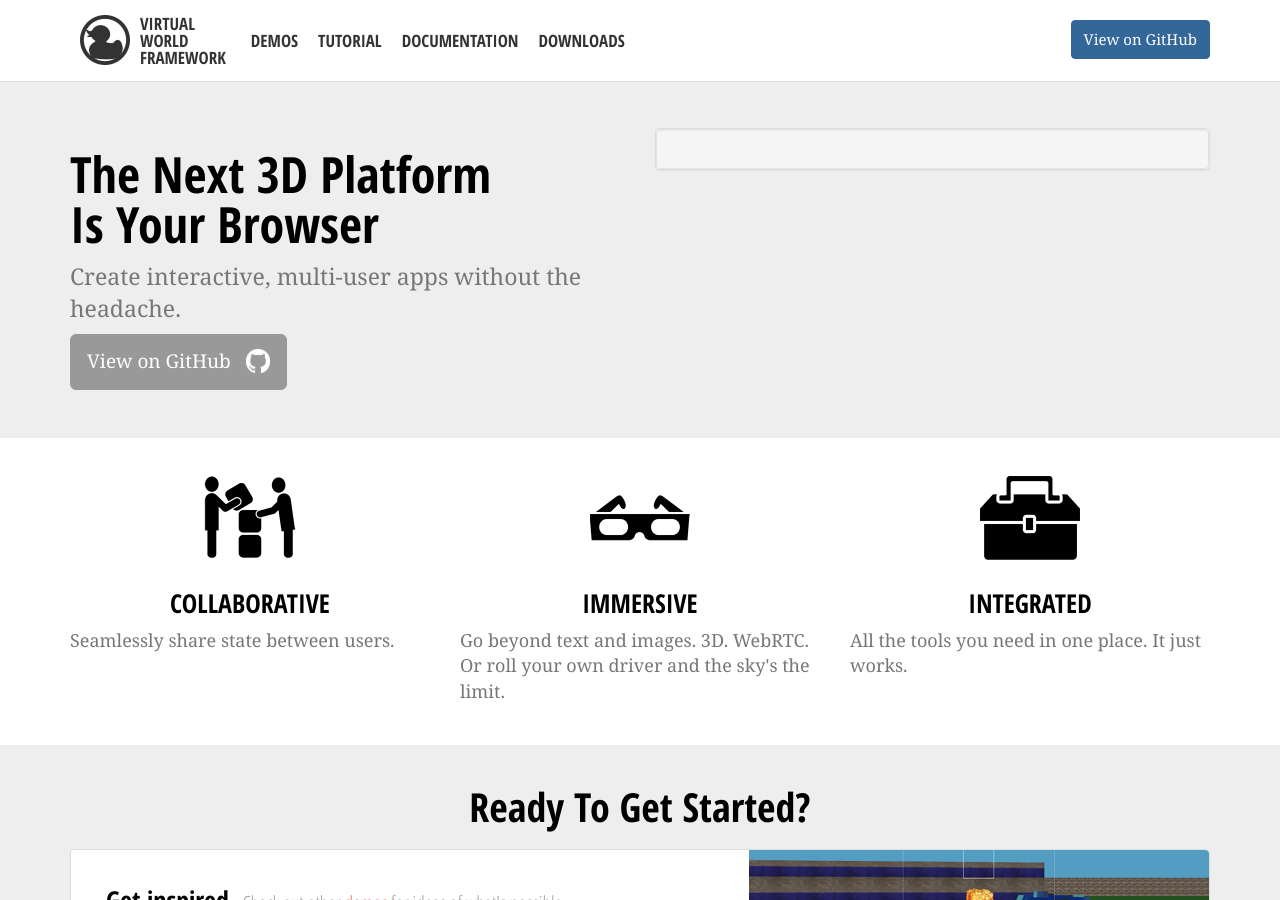
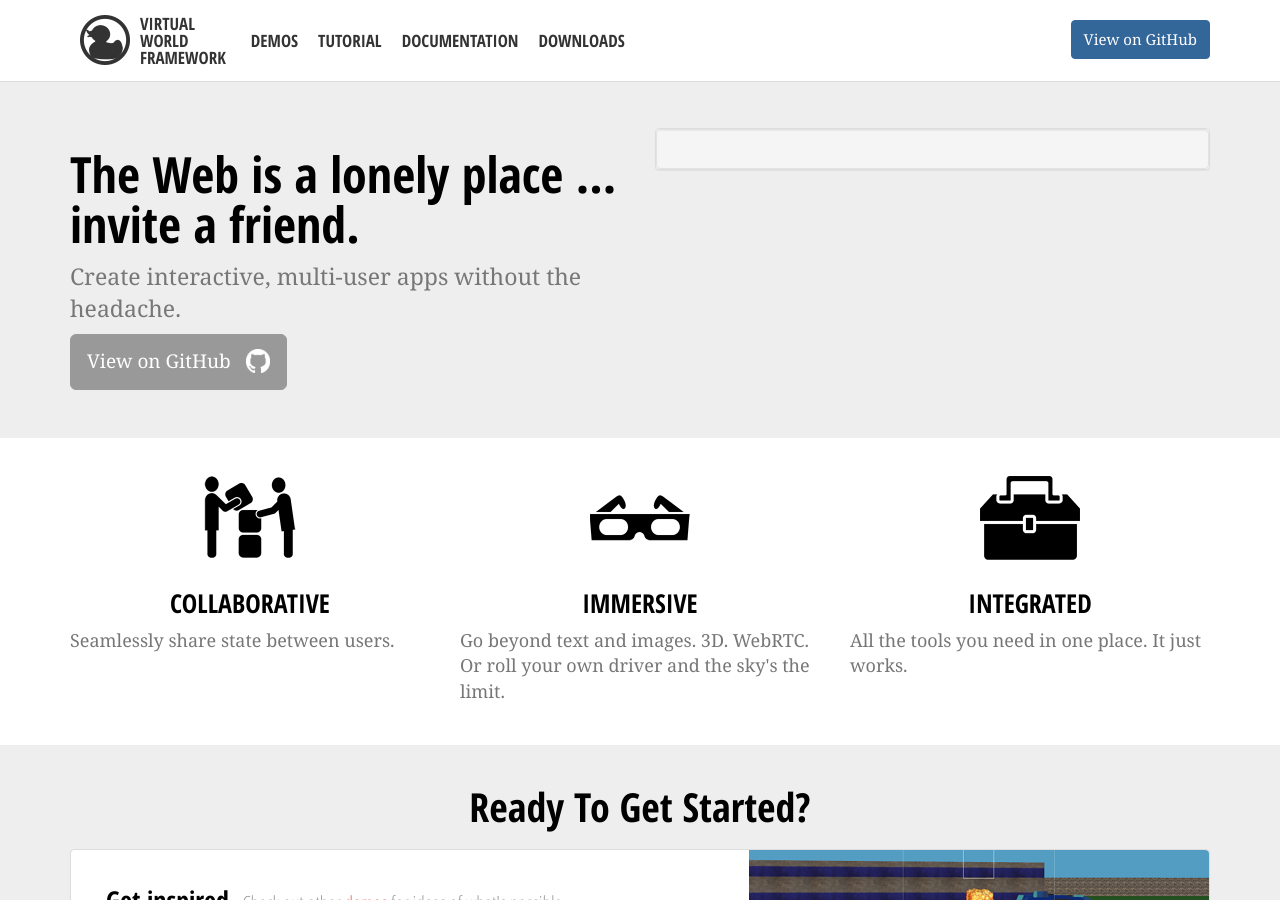
Before and after one commit to virtual-world-framework/vwf-web, a Jekyll site: the page built from index.html, in a window 1280 px wide and 900 px high. Built offline with Jekyll 4.4.1, drawn with Linux system fonts in a browser that asks for light colours; Markdown is read by kramdown in place of the engine named in the settings.

Commit message:
Change VWF tagline

```diff
--- a/index.html
+++ b/index.html
@@ -7,7 +7,7 @@ title: Virtual World Framework
   <div class="container">
     <div class="row">
       <div class="col-md-5 col-lg-6">
-        <h1 class="vwf-title">The Next 3D Platform<br class="hidden-sm"> Is Your Browser</h1>
+        <h1 class="vwf-title">The Web is a lonely place ... invite a friend.</h1>
         <p>Create interactive, multi-user apps without the headache.</p>
         <!-- <p>Create your own Pong app in 10 minutes. Check out our <a href="#">Getting Started Guide</a>.</p> -->
         <a href="http://github.com/virtual-world-framework/vwf" class="btn btn-default btn-lg github-view call-to-action" role="button">
```
